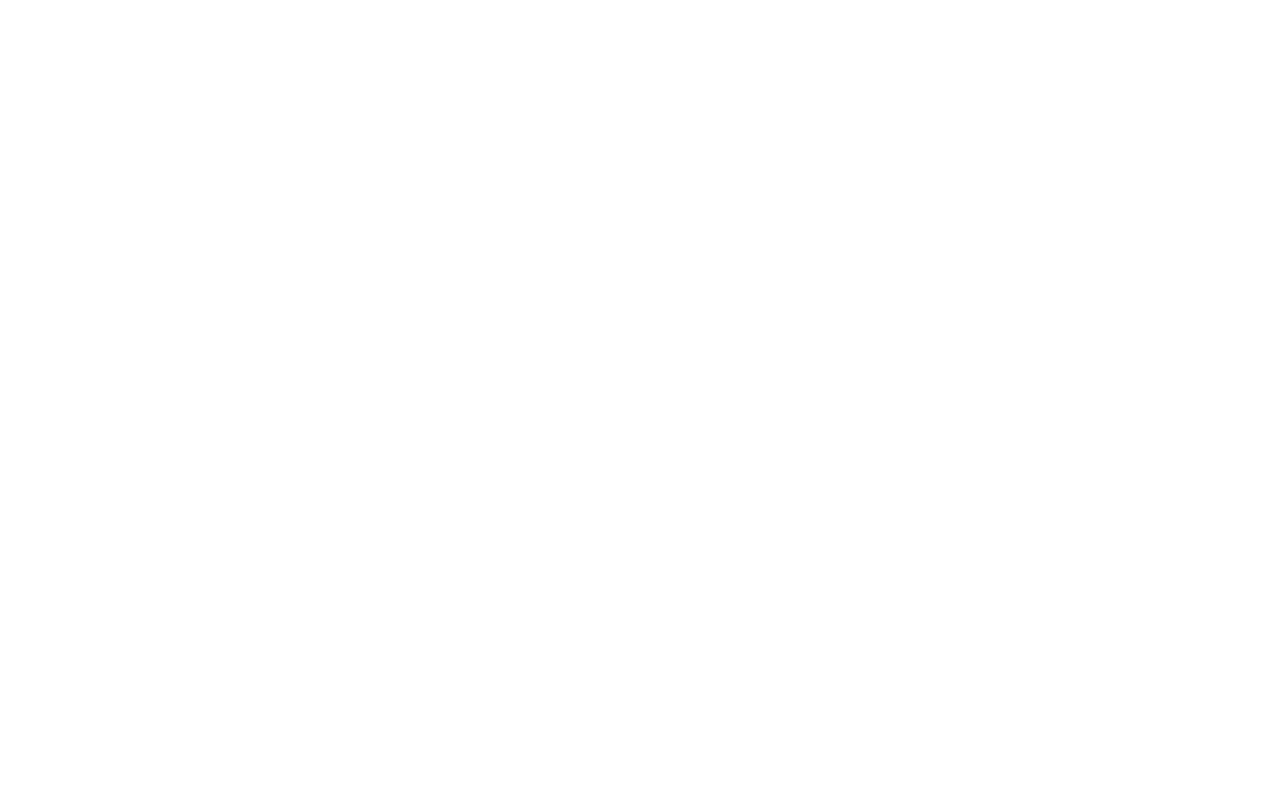
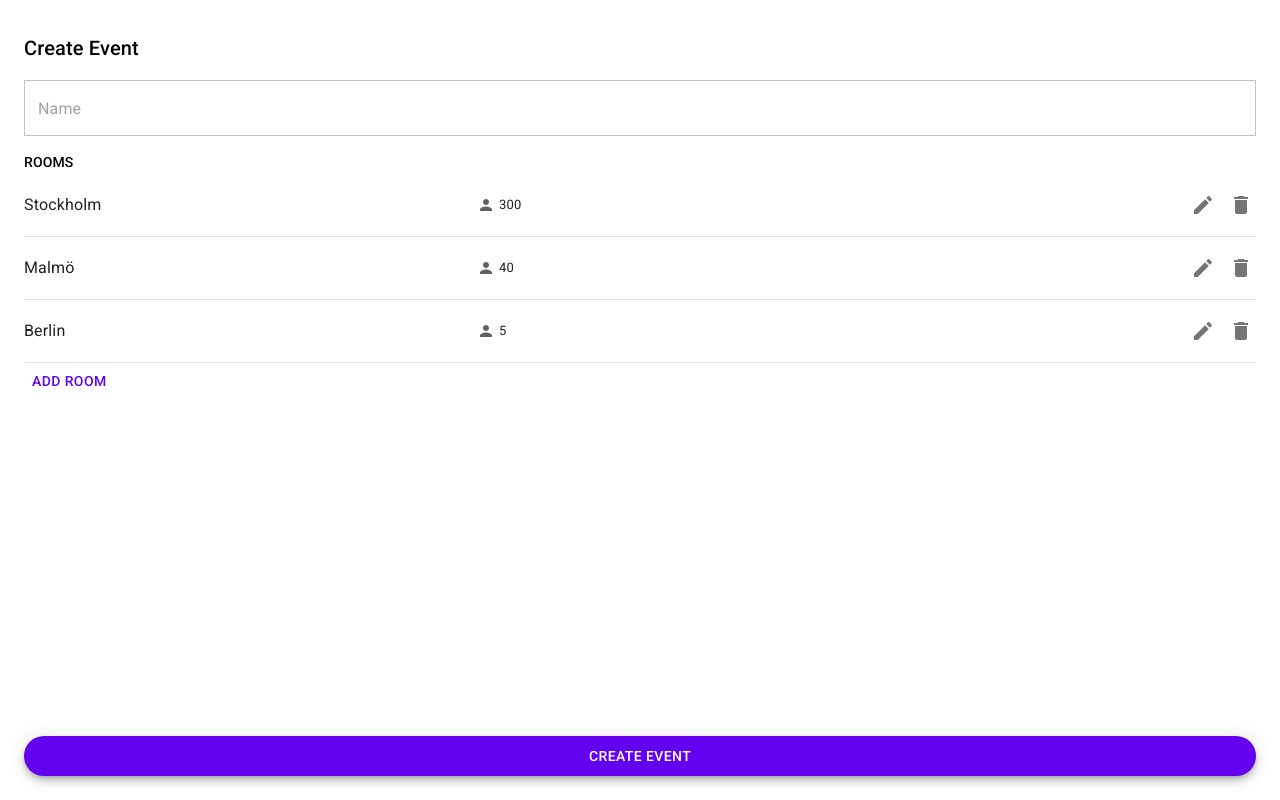
Before and after one commit to HackAndTalk/concord, a React (Vite) app in the folder client/: page /create-event in a window 1280 px wide. Built offline with nearby package versions, Linux system fonts and the light colour scheme.

Commit message:
WIP create event page - add tabular layout - add "add room" layout

```diff
--- a/client/src/app/App.tsx
+++ b/client/src/app/App.tsx
@@ -8,6 +8,7 @@
 import Topics from './features/topics/Topics';
 import { ThemeProvider } from '@material-ui/styles';
 import theme from './theme';
+import CreateEvent from './features/create-event/CreateEvent';
 
 const App: React.FC = () => {
 
@@ -15,6 +16,9 @@
         <ThemeProvider theme={theme}>
             <Router>
                 <Switch>
+                    <Route path='/create-event'>
+                        <CreateEvent />
+                    </Route>
                     <Route path='/topics'>
                         <Topics />
                     </Route>
--- /dev/null
+++ b/client/src/app/components/ContainedIconButton.tsx
@@ -0,0 +1,23 @@
+import * as React from 'react';
+import { styled, IconButton } from '@material-ui/core';
+
+const ContainedIconButton = styled(IconButton)(({ theme }) => ({
+    // position: 'relative',
+    // // backgroundColor: theme.palette.action.selected,
+    // width: theme.spacing(4),
+    // height: theme.spacing(4),
+
+    // '&>::before': {
+    //     display: 'block',
+    //     position: 'absolute',
+    //     left: 0,
+    //     top: 0,
+    //     width: '100%',
+    //     height: '100%',
+    //     borderRadius: theme.spacing(2),
+    //     backgroundColor: 'red',
+    //     content: ''
+    // }
+}));
+
+export default ContainedIconButton;
--- /dev/null
+++ b/client/src/app/components/CustomTextField.tsx
@@ -0,0 +1,25 @@
+import * as React from 'react';
+import { TextField, makeStyles } from '@material-ui/core';
+
+const useStyles = makeStyles({
+    root: {
+        borderRadius: 0
+    }
+});
+
+const CustomTextField: React.FC<React.ComponentProps<typeof TextField>> = props => {
+    const classes = useStyles(props);
+
+    return (
+        <TextField
+            variant='outlined'
+            {...props}
+            InputProps={{
+                classes,
+                ...props.InputProps
+            }}
+        />
+    )
+}
+
+export default CustomTextField;
--- /dev/null
+++ b/client/src/app/components/PageContainer.tsx
@@ -0,0 +1,8 @@
+import { styled } from '@material-ui/core';
+
+const PageContainer = styled('div')(({ theme }) => ({
+    paddingLeft: theme.spacing(3),
+    paddingRight: theme.spacing(3)
+}));
+
+export default PageContainer;
--- /dev/null
+++ b/client/src/app/components/PageTitle.tsx
@@ -0,0 +1,7 @@
+import { styled, Typography } from "@material-ui/core";
+
+const Title = styled(Typography)(({ theme }) => ({
+    paddingTop: theme.spacing(4)
+}));
+
+export default Title;
--- /dev/null
+++ b/client/src/app/features/create-event/CreateEvent.tsx
@@ -0,0 +1,93 @@
+import * as React from 'react';
+import PageContainer from '../../components/PageContainer';
+import Title from '../../components/PageTitle';
+import { Typography, TextField, styled, Fab, List, Button, ListItemText, ListItemSecondaryAction, ListItem, IconButton, Table, TableRow, TableBody, TableCell, Chip } from '@material-ui/core';
+import CustomTextField from '../../components/CustomTextField';
+import Room from './components/room/Room';
+import CreateRoomDialog from './components/room/CreateRoomDialog';
+
+const FixedFab = styled(Fab)(({ theme }) => ({
+    display: 'block',
+    position: 'fixed',
+    left: theme.spacing(3),
+    right: theme.spacing(3),
+    bottom: theme.spacing(3),
+
+    width: `calc(100% - ${theme.spacing(3) * 2}px) !important`
+}));
+
+const Subtitle = styled(Typography)(({ theme }) => ({
+    marginTop: theme.spacing(1)
+}));
+
+const rooms = [
+    {
+        name: 'Stockholm',
+        capacity: 300
+    },
+    {
+        name: 'Malmö',
+        capacity: 40
+    },
+    {
+        name: 'Berlin',
+        capacity: 5
+    }
+]
+
+const CreateEvent: React.FC = () => {
+    const [showRoomDialog, setShowRoomDialog] = React.useState(false);
+    const openRoomDialog = React.useCallback(() => setShowRoomDialog(true), []);
+    const closeRoomDialog = React.useCallback(() => setShowRoomDialog(false), []);
+
+
+    return (
+        <PageContainer>
+            <Title variant='h6'>
+                Create Event
+            </Title>
+            <CustomTextField
+                fullWidth
+                placeholder='Name'
+                margin='normal'
+            />
+            <Subtitle variant='subtitle2'>
+                ROOMS
+            </Subtitle>
+            <Table>
+                <TableBody>
+                    {rooms.map(({ name, capacity }) => (
+                        <Room
+                            key={name}
+                            name={name}
+                            capacity={capacity}
+                            onEdit={() => { }}
+                            onDelete={() => { }}
+                        />
+                    ))}
+                </TableBody>
+            </Table>
+            <Button
+                color='primary'
+                onClick={openRoomDialog}
+            >
+                add room
+            </Button>
+            <CreateRoomDialog
+                open={showRoomDialog}
+                onClose={closeRoomDialog}
+            />
+            {!showRoomDialog && (
+                <FixedFab
+                    variant='extended'
+                    color='primary'
+                    size='medium'
+                >
+                    Create Event
+                </FixedFab>
+            )}
+        </PageContainer>
+    )
+}
+
+export default CreateEvent;
--- /dev/null
+++ b/client/src/app/features/create-event/components/room/CreateRoomDialog.tsx
@@ -0,0 +1,57 @@
+import * as React from 'react';
+import Dialog, { DialogProps } from '@material-ui/core/Dialog';
+import { DialogTitle, DialogContent, DialogActions, Fab, Typography, InputAdornment, styled } from '@material-ui/core';
+import CustomTextField from '../../../../components/CustomTextField';
+import PersonIcon from '@material-ui/icons/Person';
+
+const CapacityTextField = styled(CustomTextField)(({ theme }) => ({
+    width: theme.spacing(8) * 2
+}));
+
+const CreateRoomActions = styled(DialogActions)(({ theme }) => ({
+    padding: theme.spacing(3)
+}));
+
+const CreateButton = styled(Fab)({
+    width: '100% !important'
+});
+
+const CreateRoomDialog: React.FC<DialogProps> = (props) => {
+
+    return (
+        <Dialog {...props} fullWidth>
+            <DialogTitle>Add Room</DialogTitle>
+            <DialogContent>
+                <CustomTextField
+                    fullWidth
+                    label='Room Name'
+                    margin='normal'
+                />
+                <CapacityTextField
+                    fullWidth
+                    type='number'
+                    label='Capacity'
+                    margin='normal'
+                    InputProps={{
+                        startAdornment: (
+                            <InputAdornment position='start'>
+                                <PersonIcon color='action' />
+                            </InputAdornment>
+                        )
+                    }}
+                />
+            </DialogContent>
+            <CreateRoomActions>
+                <CreateButton
+                    variant='extended'
+                    size='medium'
+                    color='primary'
+                >
+                    add room
+                </CreateButton>
+            </CreateRoomActions>
+        </Dialog>
+    )
+}
+
+export default CreateRoomDialog;
--- /dev/null
+++ b/client/src/app/features/create-event/components/room/Room.tsx
@@ -0,0 +1,69 @@
+import * as React from 'react';
+import TableRow, { TableRowProps } from '@material-ui/core/TableRow';
+import { Typography, TableCell, Chip, styled } from '@material-ui/core';
+import ContainedIconButton from '../../../../components/ContainedIconButton';
+
+
+import PersonIcon from '@material-ui/icons/Person';
+import EditIcon from '@material-ui/icons/Edit';
+import DeleteIcon from '@material-ui/icons/Delete';
+
+const NameCell = styled(TableCell)({
+    paddingLeft: 0
+});
+
+const ActionsCell = styled(TableCell)(({ theme }) => ({
+    paddingRight: 0,
+    textAlign: 'right',
+
+    '&>:not(:first-child)': {
+        marginLeft: theme.spacing(1)
+    }
+}));
+
+const CapacityIndicator = styled(Chip)({
+    backgroundColor: 'transparent'
+})
+
+interface IProps {
+    name: string;
+    capacity: number;
+    onEdit: () => void;
+    onDelete: () => void;
+}
+
+const Room: React.FC<IProps & TableRowProps> = ({
+    name,
+    capacity,
+    onEdit,
+    onDelete,
+    ...rowProps
+}) => {
+
+    return (
+        <TableRow>
+            <NameCell>
+                <Typography variant='body1'>
+                    {name}
+                </Typography>
+            </NameCell>
+            <TableCell>
+                <CapacityIndicator
+                    icon={<PersonIcon />}
+                    label={capacity}
+                    size='small'
+                />
+            </TableCell>
+            <ActionsCell>
+                <ContainedIconButton size='small'>
+                    <EditIcon />
+                </ContainedIconButton>
+                <ContainedIconButton size='small'>
+                    <DeleteIcon />
+                </ContainedIconButton>
+            </ActionsCell>
+        </TableRow>
+    )
+}
+
+export default Room;
--- a/client/src/app/features/topics/Topics.tsx
+++ b/client/src/app/features/topics/Topics.tsx
@@ -3,6 +3,8 @@
 import MenuIcon from '@material-ui/icons/Menu';
 import Topic from './components/topic/Topic';
 import AddIcon from '@material-ui/icons/Add';
+import PageContainer from '../../components/PageContainer';
+import Title from '../../components/PageTitle';
 
 const topics = [
     {
@@ -13,35 +15,19 @@
         like: false
     },
     {
-        id: 1,
+        id: 2,
         title: 'What is Figma?',
         moderator: 'John Wayne',
         description: 'I’ll give you a brief explanation of Figma and how to use it',
         like: false
-    },
-
-]
-
-const TopicList = styled(List)(({ theme }) => ({
-    paddingLeft: theme.spacing(3),
-    paddingRight: theme.spacing(3)
-}));
-
-const TopicWithPadding = styled(Topic)(({ theme }) => ({
-    margin: theme.spacing(1)
-}));
+    }
+];
 
 const AddFab = styled(Fab)(({ theme }) => ({
     position: 'fixed',
     right: theme.spacing(2),
     bottom: theme.spacing(3),
 }))
-
-const Title = styled(Typography)(({ theme }) => ({
-    paddingLeft: theme.spacing(3),
-    paddingRight: theme.spacing(3),
-    paddingTop: theme.spacing(4)
-}));
 
 const Topics: React.FC = () => {
     const mode: 'suggest' | 'vote' = 'vote';
@@ -55,17 +41,17 @@
         : 'Vote for topics you’re interested in';
 
     return (
-        <>
+        <PageContainer>
             <Title variant='h6'>
                 {titleText}
             </Title>
-            <TopicList>
+            <List>
                 {topics.map((topic, index) => {
                     let like, onToggleLike;
 
                     if (mode === 'vote') {
                         like = topic.like;
-                        onToggleLike = () => {}
+                        onToggleLike = () => { }
                     }
 
                     return (
@@ -83,7 +69,7 @@
                         </React.Fragment>
                     );
                 })}
-            </TopicList>
+            </List>
             {mode === 'suggest' && (
                 <AddFab
                     onClick={openDialog}
@@ -136,7 +122,7 @@
                     </Button>
                 </DialogActions>
             </Dialog>
-        </>
+        </PageContainer>
     )
 }
 
```
